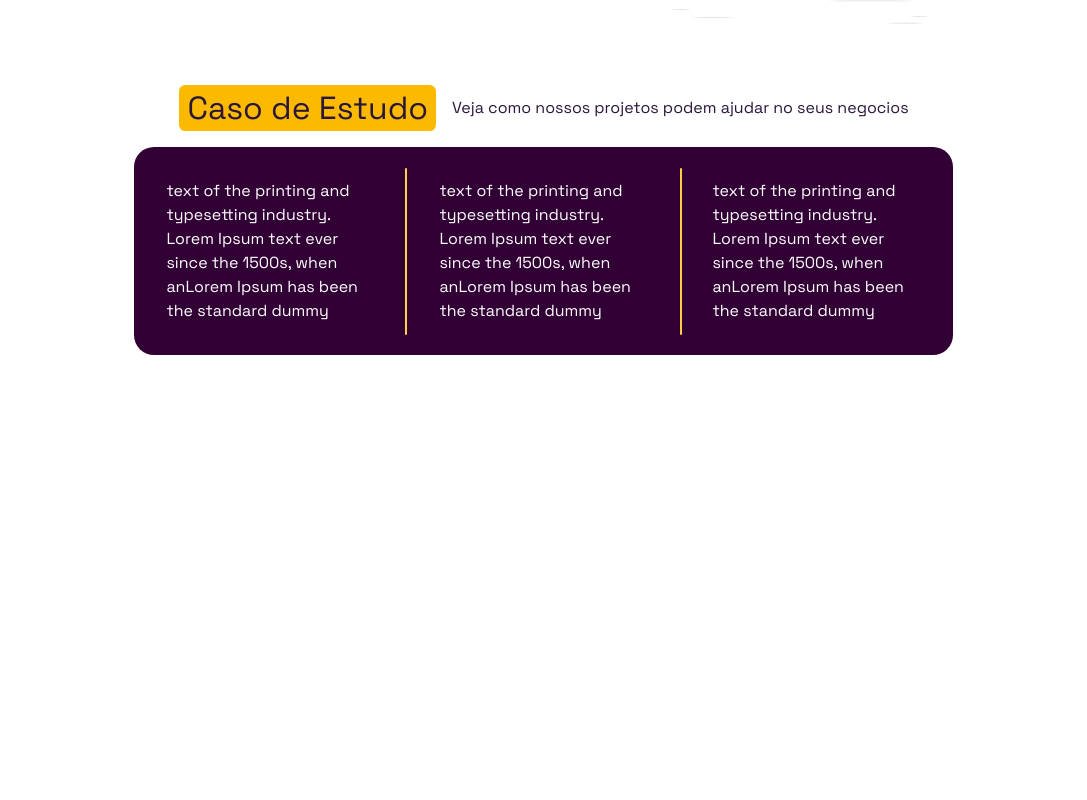
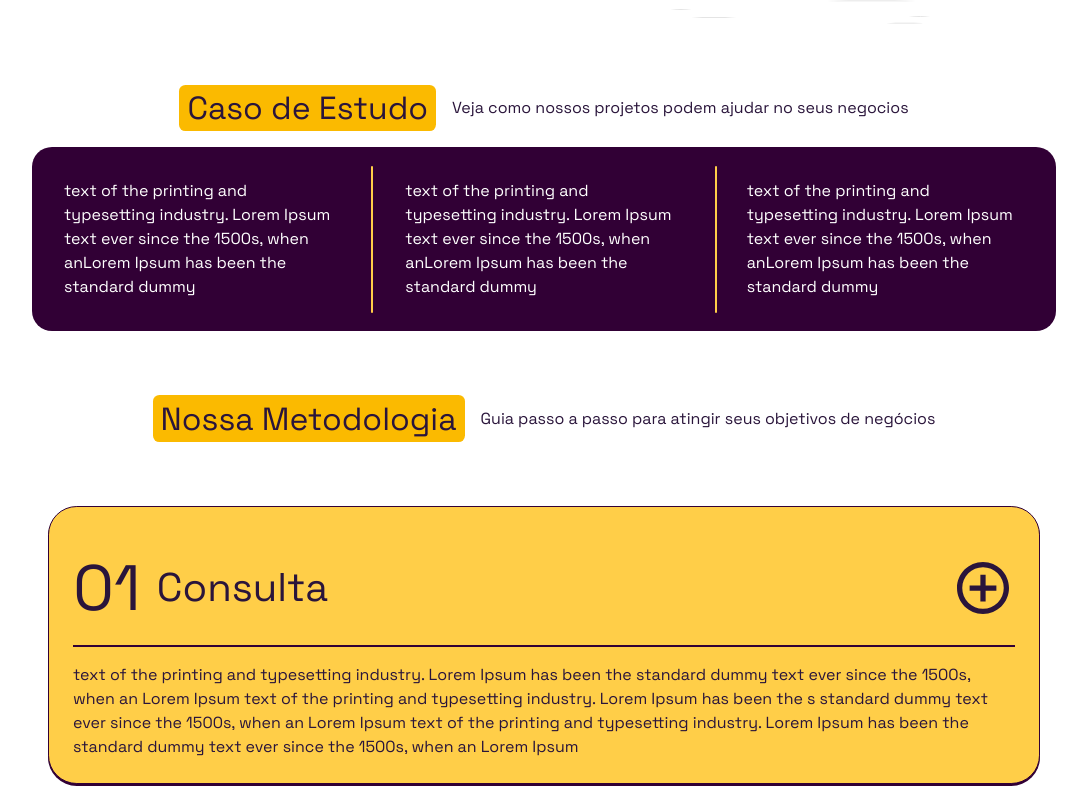
Before and after one commit to Vinicius-faricast/lp_marujo_performance, a React (Vite) app in the folder marujo_performance/: page / in a window 1280 px wide. Shown: the part 1651-2451 px from the top of the page, without its empty margins (96-1183 px from the left). Before the commit the page ends 2054 px from the top, so only its background shows below. Built offline with nearby package versions, Linux system fonts and the light colour scheme.

Commit message:
inicialized component methodology

```diff
--- a/marujo_performance/src/App.jsx
+++ b/marujo_performance/src/App.jsx
@@ -4,6 +4,7 @@ import { Services } from "./components/Services/Services";
 import { ArticleDivulgation } from "./components/ArticleDivulgation/ArticleDivulgation";
 import sail_boat_cuate from "./assets/sail_boat_cuate.svg"
 import { UseCase } from "./components/UseCase/UseCase";
+import { Methodology } from "./components/Methodology/Methodology";
 
 
 function App() {
@@ -17,6 +18,7 @@ function App() {
         Entre em contato conosco hoje mesmo para saber mais como nossos projetos podem ajudar sua empresa a crescer e ter sucesso online.
       </ArticleDivulgation>
       <UseCase/>
+      <Methodology />
     </>
   )
 }
--- /dev/null
+++ b/marujo_performance/src/components/ArticleMethodology/ArticleMethodology.jsx
@@ -0,0 +1,19 @@
+import * as S from './style'
+import { IoMdAddCircleOutline } from 'react-icons/io'
+
+export const ArticleMethodology = () => {
+    return(
+        <S.Article>
+            <S.HeaderArticle>
+                <S.TitleContainer>
+                <S.NumberArticle>01</S.NumberArticle>
+                <S.TitleArticle>Consulta</S.TitleArticle>
+                </S.TitleContainer>
+                <S.ButtonArticle><IoMdAddCircleOutline /></S.ButtonArticle>
+            </S.HeaderArticle>
+            <S.ContentArticle>
+                text of the printing and typesetting industry. Lorem Ipsum has been the standard dummy text ever since the 1500s, when an Lorem Ipsum text of the printing and typesetting industry. Lorem Ipsum has been the s standard dummy text ever since the 1500s, when an Lorem Ipsum text of the printing and typesetting industry. Lorem Ipsum has been the  standard dummy text ever since the 1500s, when an Lorem Ipsum
+            </S.ContentArticle>
+        </S.Article>
+    )
+}
--- /dev/null
+++ b/marujo_performance/src/components/ArticleMethodology/style.js
@@ -0,0 +1,53 @@
+import {styled} from 'styled-components';
+
+export const Article = styled.article`
+    border: 1px solid var(--secundary-color-dark);
+    box-shadow: 0px 2px 0px var(--secundary-color-dark);
+    background: var(--primary-color-light);
+    border-radius: 1.8rem;
+    padding: 1.5rem;
+    display: flex;
+    flex-direction: column;
+    gap: 1rem;
+`;
+
+export const HeaderArticle = styled.div`
+    display: flex;
+    justify-content: space-between;
+    align-items: center;
+    padding-block: 1rem;
+    border-bottom: 2px solid var(--secundary-color-dark);
+`;
+
+export const TitleContainer = styled.div`
+    display: flex;
+    gap: 1rem;
+    align-items: center;
+`;
+
+export const NumberArticle = styled.p`
+    color: var(--text-color100);
+    font-size: 4rem;
+    font-weight: 400;
+`;
+
+export const TitleArticle = styled.h3`
+    color: var(--text-color100);
+    font-size: 2.5rem;
+    font-weight: 400;
+`;
+
+export const ButtonArticle = styled.button`
+    background: transparent;
+    font-size: 4rem;
+    line-height: 0%;
+    border: none;
+    cursor: pointer;
+    color: var(--text-color100);
+`;
+
+export const ContentArticle = styled.p`
+    font-size: 1rem;
+    color: var(--text-color100);
+    line-height: 150%;
+`;
--- /dev/null
+++ b/marujo_performance/src/components/Methodology/Methodology.jsx
@@ -0,0 +1,17 @@
+import { ArticleMethodology } from "../ArticleMethodology/ArticleMethodology";
+import { HeaderSections } from "../HeaderSections/HeaderSections"
+import * as S from './styles';
+
+export const Methodology = () => {
+    return (
+        <S.MethodologyContainer>
+            <HeaderSections title='Nossa Metodologia'>
+                Guia passo a passo para atingir seus objetivos de negócios
+            </HeaderSections>
+
+            <S.MethodologyArticlesContainer>
+                <ArticleMethodology></ArticleMethodology>
+            </S.MethodologyArticlesContainer>
+        </S.MethodologyContainer>
+    )
+}
--- /dev/null
+++ b/marujo_performance/src/components/Methodology/styles.js
@@ -0,0 +1,20 @@
+import {styled} from 'styled-components';
+
+export const MethodologyContainer = styled.div`
+    max-width: 1024px;
+    margin: 0 auto;
+    display: flex;
+    flex-direction: column;
+    align-items: center;
+    gap: 4rem;
+    padding: 1rem;
+`;
+
+export const MethodologyArticlesContainer = styled.div`
+    max-width: 100%;
+    margin: 0 auto;
+    display: flex;
+    flex-direction: column;
+    align-items: center;
+    gap: 2.5rem
+`
--- a/marujo_performance/src/components/UseCase/UseCase.jsx
+++ b/marujo_performance/src/components/UseCase/UseCase.jsx
@@ -2,7 +2,7 @@ import { HeaderSections } from '../HeaderSections/HeaderSections';
 import * as S from './styles';
 
 import { Swiper, SwiperSlide } from 'swiper/react';
-import { Navigation, Pagination, Scrollbar, A11y} from 'swiper/modules';
+// import { Navigation, Pagination, Scrollbar, A11y} from 'swiper/modules';
 
 import 'swiper/css';
 import 'swiper/css/navigation';
@@ -50,11 +50,9 @@ export const UseCase = () => {
         const setCarouselConfig = () => {
             if(window.innerWidth < 800){
                 setIsMobile(true);
-                console.log('é mobile')
                 return;
             }
             setIsMobile(false);
-            console.log('não é mobile')
         }
 
         if(window.innerWidth < 800){
@@ -69,7 +67,7 @@ export const UseCase = () => {
         <S.UseCaseContainer>
             <HeaderSections title='Caso de Estudo'>Veja como nossos projetos podem ajudar no seus negocios</HeaderSections>
 
-            <Swiper style={{'width': '80%'}}
+            <Swiper style={{'width': '100%'}}
                 {...isMobile ? {...configsMobile} : {...configDefault}}
 
             >
```
